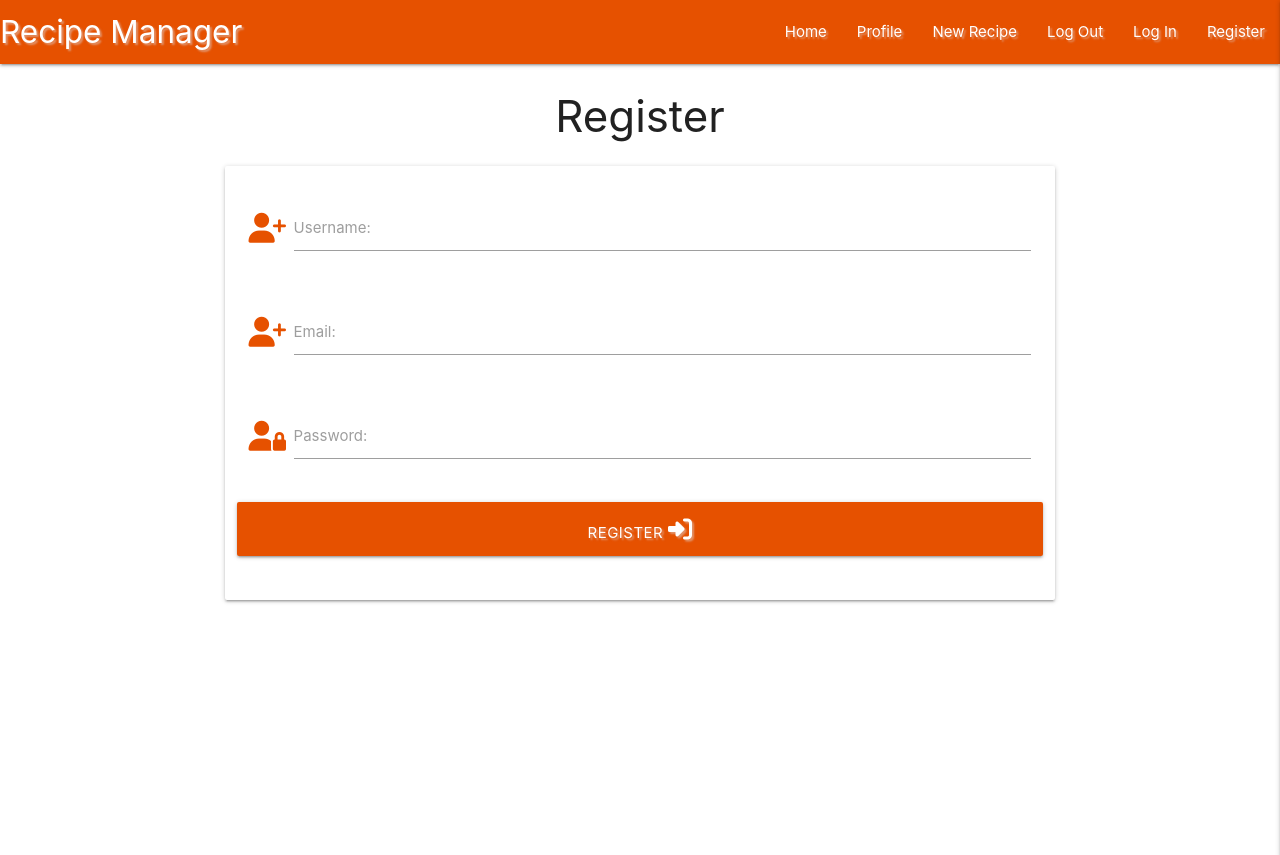
After one commit to mcneilafegbah/recipes, a Flask app: page /register in a window 1280 px wide. The commit adds this page. Shown: the top 855 px of the page. Run offline with Flask 3, Linux system fonts and the light colour scheme; some libraries are stand-ins or nearby versions.

Commit message:
Add register Template

```diff
--- a/app.py
+++ b/app.py
@@ -4,6 +4,7 @@ from flask import (
     redirect, request, session, url_for)
 from flask_pymongo import PyMongo
 from bson.objectid import ObjectId
+from werkzeug.security import generate_password_hash, check_password_hash
 if os.path.exists("env.py"):
     import env
 
@@ -24,6 +25,11 @@ def get_recipes():
     return render_template("recipes.html", recipes=recipes)
 
 
+@app.route("/register", methods=["GET", "POST"])
+def register():
+    return render_template("register.html")
+
+
 if __name__ == "__main__":
     app.run(host=os.environ.get("IP"),
             port=int(os.environ.get("PORT")),
--- a/static/css/style.css
+++ b/static/css/style.css
@@ -2,6 +2,6 @@
     text-shadow: 2px 2px 2px rgba(221, 216, 216, 0.5);
 }
 
-.orange-text text-darken{
-    color: #e63600 !important;
+button {
+    align-items: center;
 }
--- a/templates/base.html
+++ b/templates/base.html
@@ -24,7 +24,7 @@
                 <li><a href="#">New Recipe</a></li>
                 <li><a href="#">Log Out</a></li>
                 <li><a href="#">Log In</a></li>
-                <li><a href="#">Register</a></li>
+                <li><a href="{{ url_for ('register') }}">Register</a></li>
 
 
               </ul>
@@ -38,7 +38,7 @@
                 <li><a href="#">New Recipe</a></li>
                 <li><a href="#">Log Out</a></li>
                 <li><a href="#">Log In</a></li>
-                <li><a href="#">Register</a></li>
+                <li><a href="{{ url_for ('register') }}">Register</a></li>
           </ul>
     </header>
 
--- /dev/null
+++ b/templates/register.html
@@ -0,0 +1,42 @@
+{% extends "base.html" %}
+{% block content %}
+
+    <h3 class="center-align">Register</h3>
+
+    <div class="row">
+        <form class="col s12 m8 offset-m2" method="POST" action="{{ url_for('register') }}">
+            <div class="card-panel">
+                <!-- username -->
+                <div class="row">
+					<div class="input-field col s12">
+						<i class="fas fa-user-plus prefix orange-text text-darken-4"></i>
+						<input id="username" name="username" type="text" class="validate">
+						<label for="username">Username:</label>
+					</div>
+                </div>
+                <div class="row">
+					<div class="input-field col s12">
+						<i class="fas fa-user-plus prefix orange-text text-darken-4"></i>
+						<input id="email" name="email" type="text" class="validate">
+						<label for="email">Email:</label>
+					</div>
+                </div>
+                <!-- passowrd -->
+                <div class="row">
+                    <div class="input-field col s12">
+						<i class="fas fa-user-lock prefix orange-text text-darken-4"></i>
+                        <input id="password" name="password" type="password" class="validate">
+                        <label for="password">Password:</label>
+                    </div>
+                </div>
+                <!-- register -->
+                <div class="row ">
+                    <button type="submit" class="col s12 btn-large  orange darken-4 text-shadow center-align">
+                        Register <i class="fas fa-sign-in-alt"></i>
+                    </button>
+                </div>
+            </div>
+        </form>
+    </div>
+
+{% endblock %}
```
